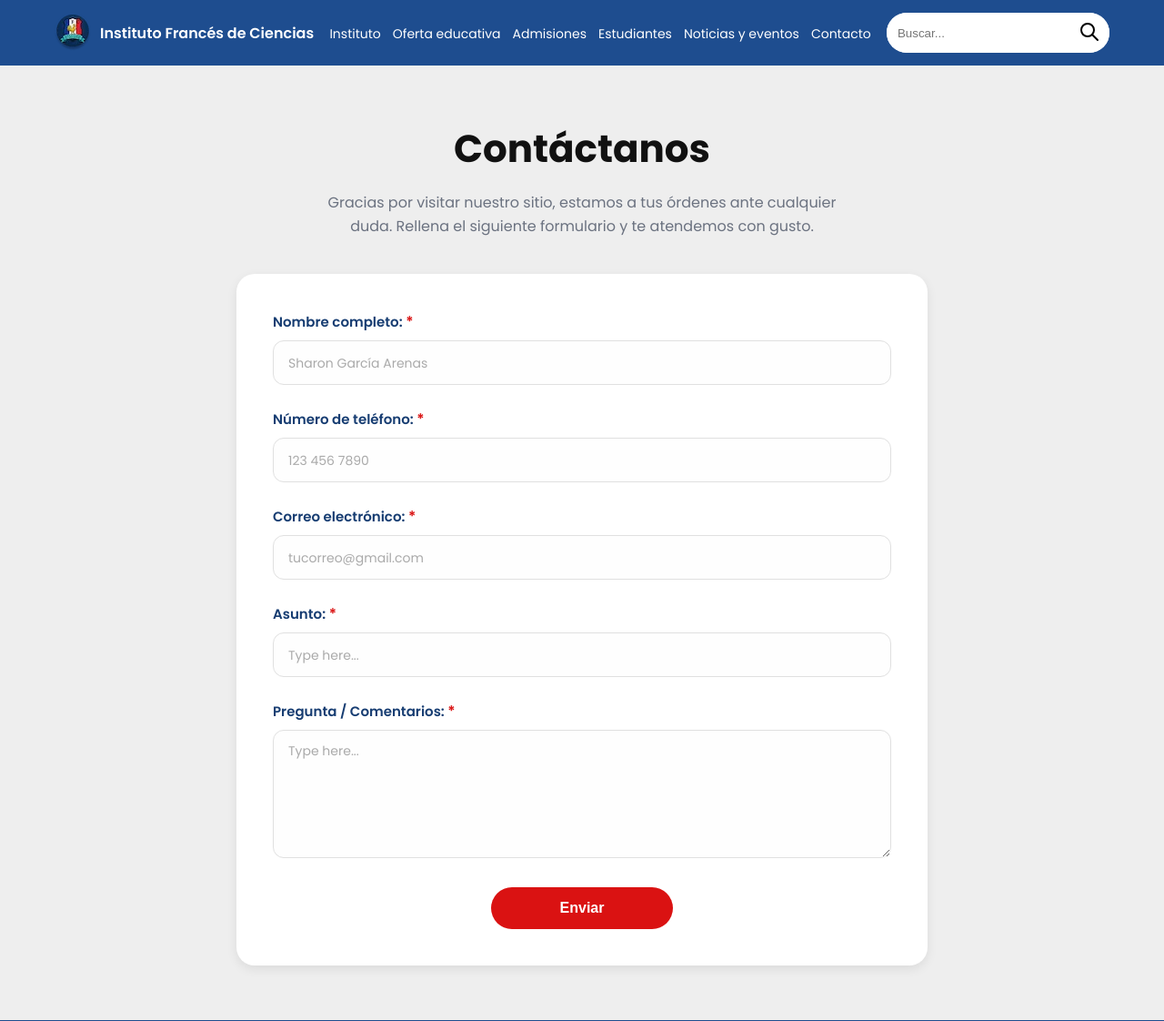
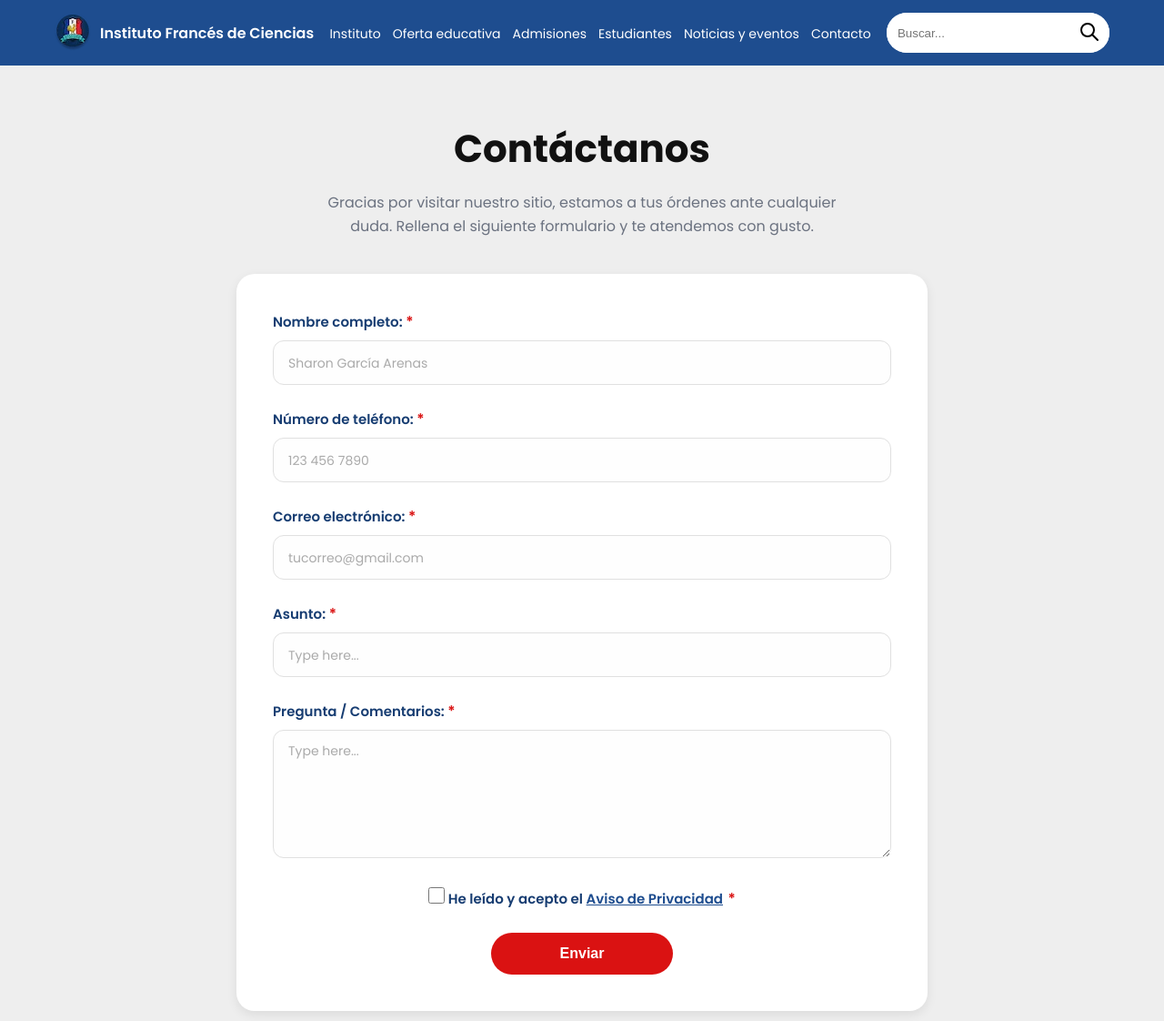
Before and after one commit to edenSHZ/ProyectoS8, a PHP site: page /contacto.html in a window 1280 px wide. Shown: the top 1122 px of the page at 91% size. Run offline with PHP 8.4, Linux system fonts and the light colour scheme.

Commit message:
Se incluyó un checkbox de validación para aceptar el aviso de privacidad

```diff
--- a/contacto.html
+++ b/contacto.html
@@ -90,6 +90,16 @@
                         <textarea id="mensaje" name="mensaje" rows="5" placeholder="Type here..." required></textarea>
                     </div>
 
+                    <!-- CHECKBOX DE PRIVACIDAD -->
+                    <div class="form-group checkbox-group">
+                        <label class="checkbox-label">
+                            <input type="checkbox" id="privacidad" name="privacidad" required>
+                            <span class="checkmark"></span>
+                            He leído y acepto el
+                            <a href="privacidad.html" target="_blank" class="link-privacidad">Aviso de Privacidad</a>
+                            <span class="required">*</span>
+                        </label>
+                    </div>
                     <button type="submit" class="btn-enviar">Enviar</button>
                 </form>
             </div>
@@ -206,5 +216,6 @@
     </footer>
     <script src="scripts/menu_ham.js"></script>
     <script src="scripts/lazy-maps.js" defer></script>
+    <script src="scripts/validar-checkbox.js" defer></script>
 </body>
 </html>
--- a/css/styles.css
+++ b/css/styles.css
@@ -3734,3 +3734,65 @@ a:focus:not(:focus-visible) {
 .skip-link:focus {
     top: 0;
 }
+
+/* ============================================
+   CHECKBOX DE PRIVACIDAD - CENTRADO
+   ============================================ */
+
+.checkbox-group {
+    margin: 25px 0;
+    text-align: center;
+}
+
+.checkbox-label {
+    display: inline-flex;
+    align-items: center;
+    justify-content: center;
+    gap: 10px;
+    cursor: pointer;
+    font-size: 14px;
+    color: var(--color-gray);
+    user-select: none;
+}
+
+.checkbox-label input[type="checkbox"] {
+    width: 18px;
+    height: 18px;
+    cursor: pointer;
+    accent-color: var(--color-secondary);
+    margin: 0;
+}
+
+.checkbox-label a.link-privacidad {
+    color: var(--color-primary);
+    text-decoration: underline;
+    transition: color 0.3s;
+}
+
+.checkbox-label a.link-privacidad:hover {
+    color: var(--color-secondary);
+}
+
+.checkbox-label .required {
+    color: var(--color-secondary);
+    margin-left: 2px;
+}
+
+/* Estilo para cuando el checkbox no está marcado (error visual) */
+.checkbox-group.error .checkbox-label {
+    color: var(--color-secondary);
+}
+
+.checkbox-group.error input[type="checkbox"] {
+    outline: 2px solid var(--color-secondary);
+    outline-offset: 2px;
+}
+
+/* Responsive */
+@media (max-width: 600px) {
+    .checkbox-label {
+        font-size: 12px;
+        flex-wrap: wrap;
+        text-align: center;
+    }
+}
--- /dev/null
+++ b/scripts/validar-checkbox.js
@@ -0,0 +1,38 @@
+// Validación del formulario de contacto
+document.addEventListener('DOMContentLoaded', function() {
+    const form = document.getElementById('contactoForm');
+    const checkbox = document.getElementById('privacidad');
+    const btnEnviar = document.getElementById('btnEnviar');
+
+    if (form) {
+        form.addEventListener('submit', function(e) {
+            // Verificar que el checkbox esté marcado
+            if (!checkbox.checked) {
+                e.preventDefault();
+                alert('Debes aceptar el Aviso de Privacidad para enviar el formulario.');
+                checkbox.focus();
+                // Agregar clase de error visual
+                checkbox.closest('.checkbox-group').classList.add('error');
+                return false;
+            }
+
+            // Quitar clase de error si existe
+            checkbox.closest('.checkbox-group').classList.remove('error');
+
+            // Aquí puedes agregar el código para enviar el formulario
+            // Por ahora solo mostramos un mensaje
+            e.preventDefault();
+            alert('Mensaje enviado correctamente. Pronto nos pondremos en contacto contigo.');
+            form.reset();
+        });
+
+        // Quitar error cuando el usuario marca el checkbox
+        if (checkbox) {
+            checkbox.addEventListener('change', function() {
+                if (this.checked) {
+                    this.closest('.checkbox-group').classList.remove('error');
+                }
+            });
+        }
+    }
+});
```
